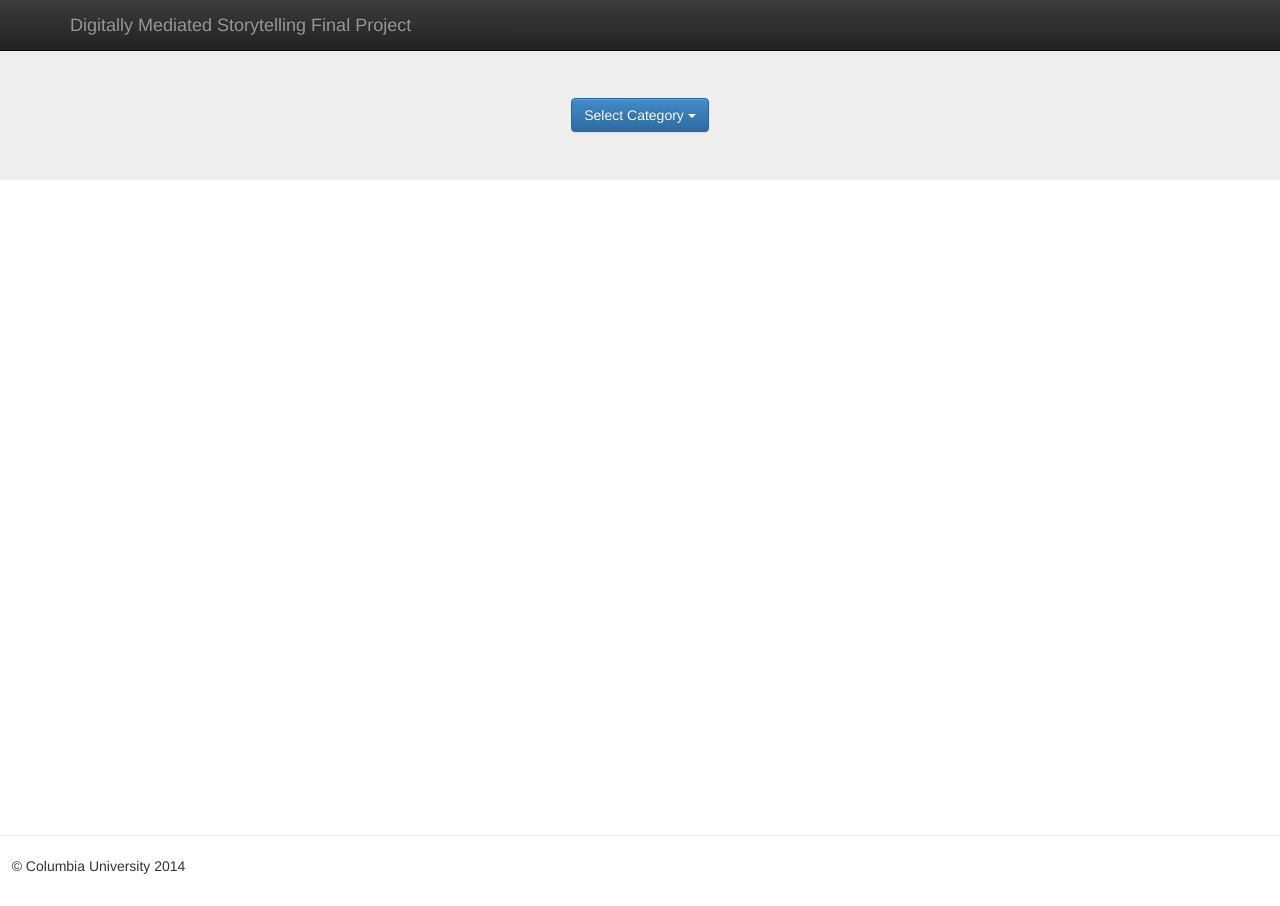
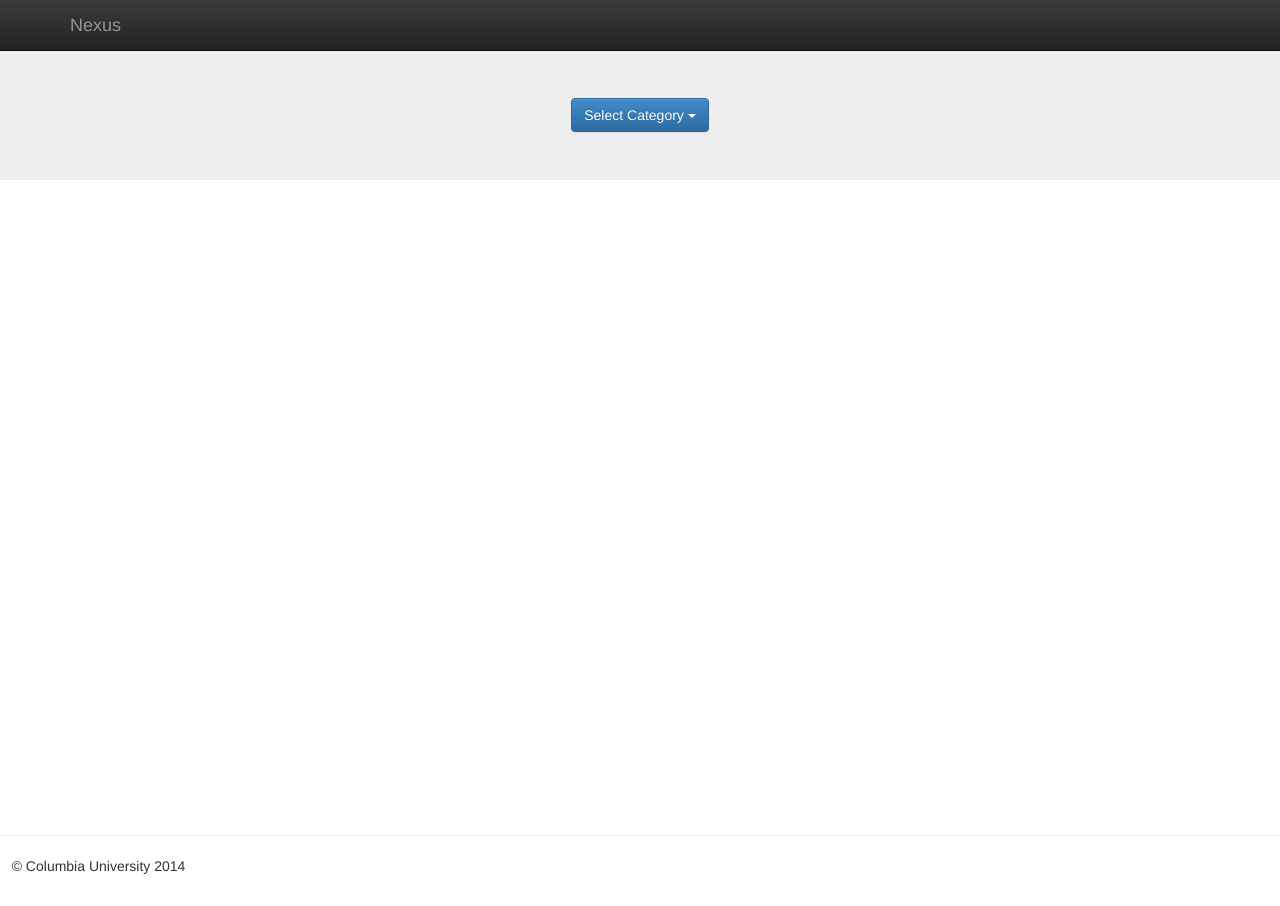
Before and after one commit to sbchou/storytelling, a plain HTML site: page website/index.html in a window 1280 px wide. Drawn offline with nearby package versions, Linux system fonts and the light colour scheme.

Commit message:
I've given it a name!

```diff
--- a/website/index.html
+++ b/website/index.html
@@ -36,7 +36,7 @@
                     <span class="icon-bar"></span>
                     <span class="icon-bar"></span>
                   </button>
-                  <a class="navbar-brand" href="#">Digitally Mediated Storytelling Final Project</a>
+                  <a class="navbar-brand" href="#">Nexus</a>
                 </div>
               </div>
             </div>
```
